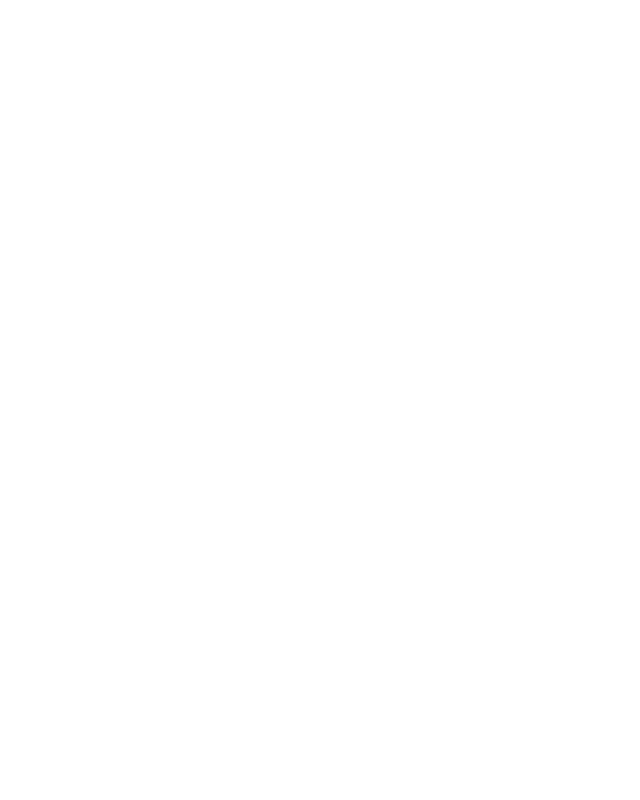
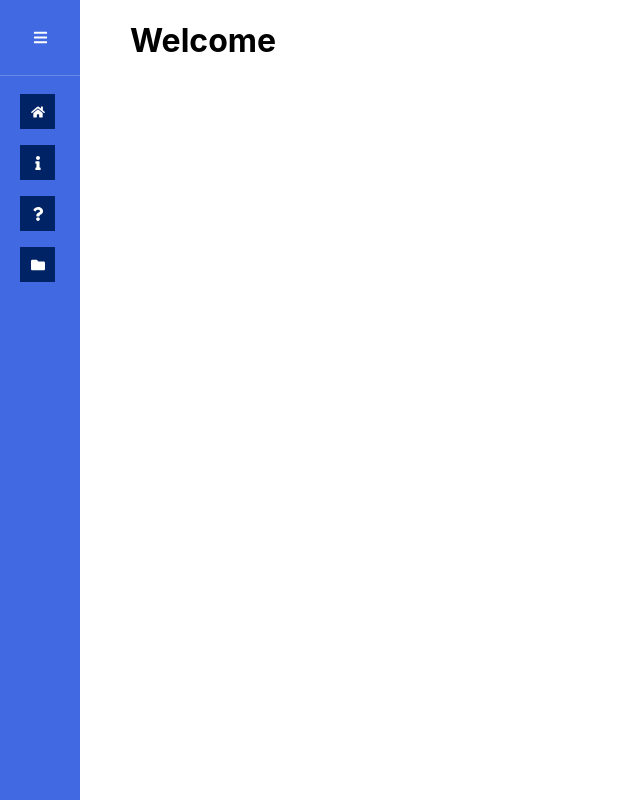
Before and after one commit to NeoCirc/neocirc-website, a React (Create React App) app: page / in a window 1280 px wide. Shown: the whole page, without its empty margins (0-640 px from the left). Built offline with nearby package versions, Linux system fonts and the light colour scheme.

Commit message:
Implemented initial sidebar

```diff
--- a/package.json
+++ b/package.json
@@ -7,12 +7,14 @@
     "@testing-library/react": "^11.2.7",
     "@testing-library/user-event": "^12.8.3",
     "bootstrap": "^5.1.3",
+    "node-sass": "^6.0.1",
     "react": "^17.0.2",
     "react-bootstrap": "^2.0.2",
     "react-dom": "^17.0.2",
     "react-icons": "^4.3.1",
     "react-pro-sidebar": "^0.7.1",
     "react-scripts": "4.0.3",
+    "scss": "^0.2.4",
     "styled-components": "^5.3.3",
     "web-vitals": "^1.1.2"
   },
--- a/src/App.js
+++ b/src/App.js
@@ -1,11 +1,20 @@
 import { SideBar } from './components/SideBar';
+import styled from 'styled-components';
 
 const App = () => {
   return (
-    <div>
+    <Wrap>
       <SideBar />
-    </div>
+      <h1 style={{ paddingLeft: '50px' }}>
+        Welcome
+      </h1>
+    </Wrap>
   );
 }
 
+const Wrap = styled.div`
+  display: flex;
+  flex-direction: row;
+`;
+
 export { App };
--- a/src/components/SideBar.js
+++ b/src/components/SideBar.js
@@ -1,11 +1,69 @@
 import { ProSidebar, Menu, MenuItem, SubMenu, SidebarHeader, SidebarFooter, SidebarContent } from 'react-pro-sidebar';
-import { FaHeart, FaGem } from 'react-icons/fa'
-import 'react-pro-sidebar/dist/css/styles.css';
+import { FaBars, FaQuestion, FaFolder, FaHome, FaInfo } from 'react-icons/fa'
+import styled from 'styled-components';
+import { useState } from 'react';
 
 const SideBar = () => {
+    const [collapsed, setCollapsed] = useState(true);
     return (<div>
-
+        <SideBarWrap
+            collapsed={collapsed}
+        >
+            <SideBarHeaderWrap>
+                { collapsed ? null : <SideBarHeaderText>NeoCirc</SideBarHeaderText> }
+                <Burger onClick={() => setCollapsed(!collapsed)}>
+                    <FaBars />
+                </Burger>
+            </SideBarHeaderWrap>
+            <SidebarContent>
+                <Menu iconShape="square">
+                    <MenuItem icon={<FaHome />}>Home</MenuItem>
+                    <MenuItem icon={<FaInfo />}>About Us</MenuItem>
+                    <SubMenu title="FAQ" icon={<FaQuestion />}>
+                        <MenuItem>General</MenuItem>
+                        <MenuItem>Doctors</MenuItem>
+                        <MenuItem>Parents</MenuItem>
+                    </SubMenu>
+                    <MenuItem icon={<FaFolder />}>Source</MenuItem>
+                </Menu>
+            </SidebarContent>
+            {collapsed ? null : <SidebarFooter>
+                <FooterWrap>NeoCirc LLC</FooterWrap>
+            </SidebarFooter>}
+        </SideBarWrap>
     </div>);
 }
 
+const SideBarWrap = styled(ProSidebar)`
+    height: 100vh;
+`;
+
+const FooterWrap = styled.div`
+    padding: 20px;
+`;
+
+const SideBarHeaderText = styled.h2`
+    padding: 0px 20px 0px 30px;
+`;
+
+const SideBarHeaderWrap = styled(SidebarHeader)`
+    display: flex;
+    flex-direction: row;
+    align-items: center;
+    justify-content: center;
+    padding: 20px 0px 20px 0px;
+`;
+
+const Burger = styled.div`
+    cursor: pointer;
+    width: 35px;
+    height: 35px;
+    text-align: center;
+    border-radius: 25%;
+    display: flex;
+    align-items: center;
+    justify-content: center;
+    font-size: 15px;
+`;
+
 export { SideBar };
--- a/src/index.css
+++ /dev/null
@@ -1,8 +0,0 @@
-body {
-  margin: 0;
-  font-family: -apple-system, BlinkMacSystemFont, 'Segoe UI', 'Roboto', 'Oxygen',
-    'Ubuntu', 'Cantarell', 'Fira Sans', 'Droid Sans', 'Helvetica Neue',
-    sans-serif;
-  -webkit-font-smoothing: antialiased;
-  -moz-osx-font-smoothing: grayscale;
-}
--- a/src/index.js
+++ b/src/index.js
@@ -1,6 +1,6 @@
 import React from 'react';
 import ReactDOM from 'react-dom';
-import './index.css';
+import './index.scss';
 import { App } from './App';
 
 ReactDOM.render(
--- /dev/null
+++ b/src/index.scss
@@ -0,0 +1,17 @@
+$sidebar-bg-color: #4169e1 !default;
+$sidebar-color: #FFFFFF !default;
+$sidebar-collapsed-width: 80px !default;
+$highlight-color: #d8d8d8 !default;
+$submenu-bg-color: #002366 !default;
+$submenu-bg-color-collapsed: #002366 !default;
+$icon-bg-color: #002366 !default;
+
+@import '~react-pro-sidebar/dist/scss/styles.scss';
+body {
+  margin: 0;
+  font-family: -apple-system, BlinkMacSystemFont, 'Segoe UI', 'Roboto', 'Oxygen',
+    'Ubuntu', 'Cantarell', 'Fira Sans', 'Droid Sans', 'Helvetica Neue',
+    sans-serif;
+  -webkit-font-smoothing: antialiased;
+  -moz-osx-font-smoothing: grayscale;
+}
```
Also changed, not shown: 1 other file (tests, documents, lock files or other folders).
